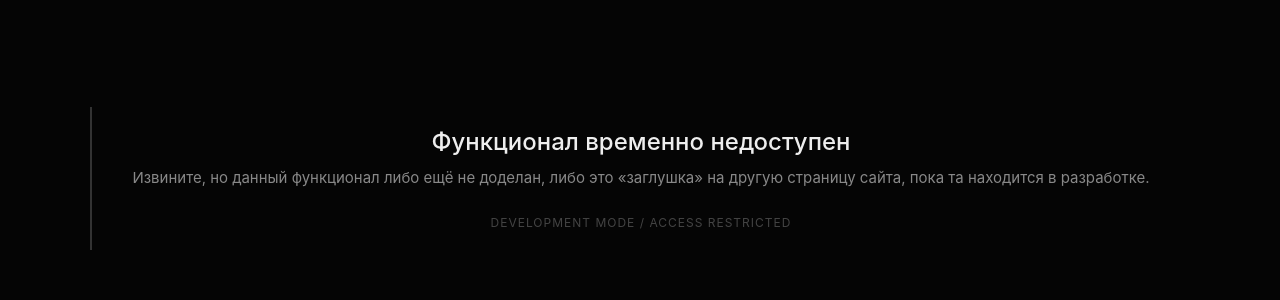
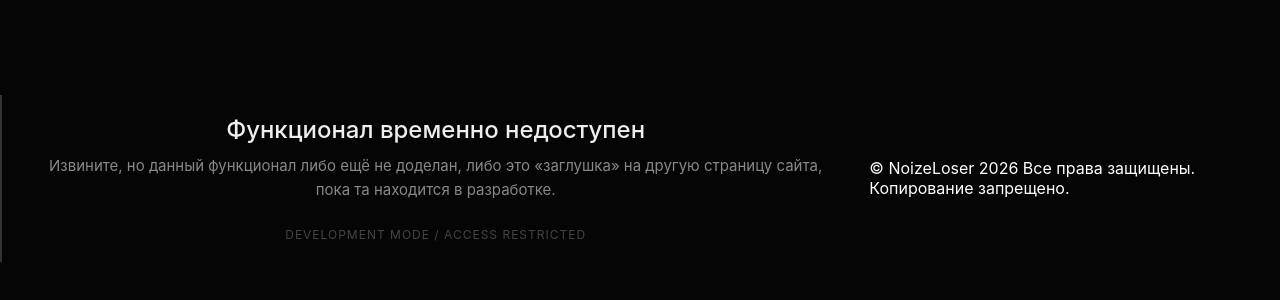
Before and after one commit to NoizeLoser/NL-clicker.com, a plain HTML site: page maintenance.html in a window 1280 px wide. Shown: the part 222-522 px from the top of the page. Drawn offline with Linux system fonts and the light colour scheme.

Commit message:
Update maintenance.html

```diff
--- a/maintenance.html
+++ b/maintenance.html
@@ -50,5 +50,8 @@
         <p>Извините, но данный функционал либо ещё не доделан, либо это «заглушка» на другую страницу сайта, пока та находится в разработке.</p>
         <div class="info">Development Mode / Access Restricted</div>
     </div>
+        <footer>
+        © NoizeLoser 2026 Все права защищены. Копирование запрещено.
+    </footer>
 </body>
 </html>
```
